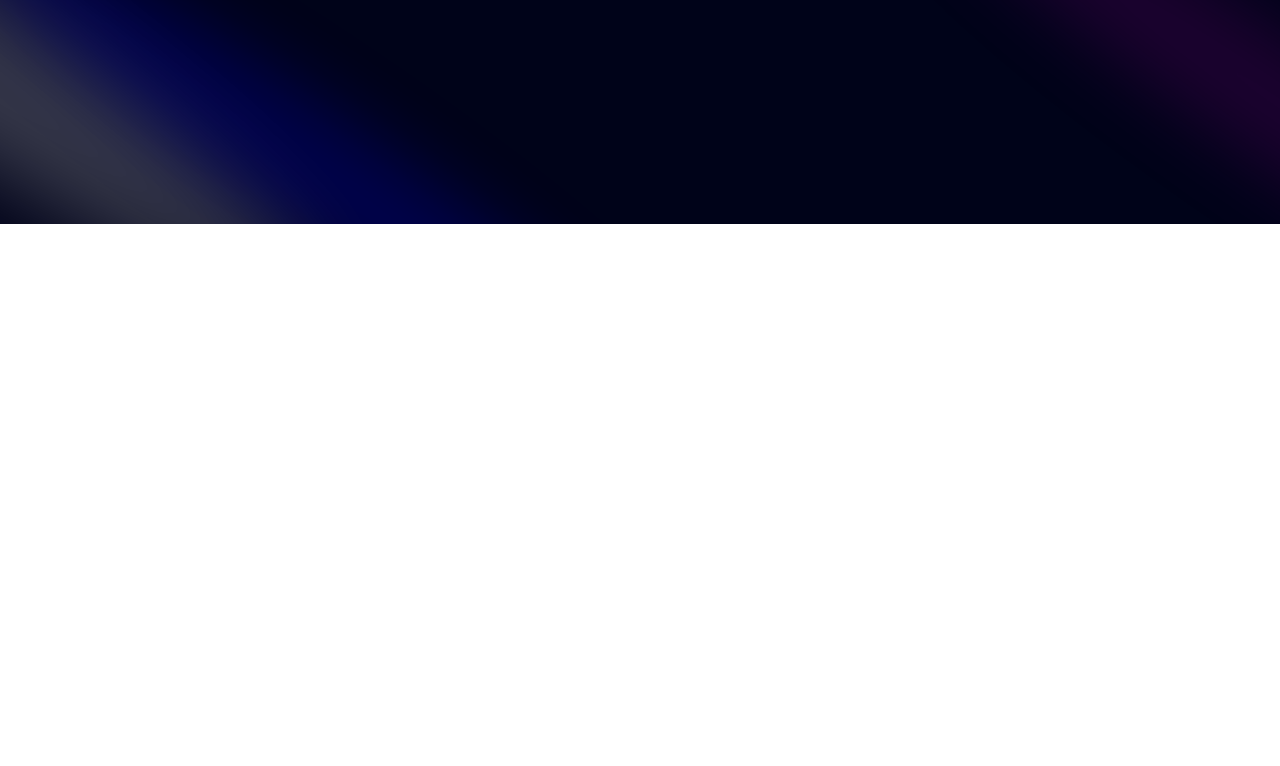
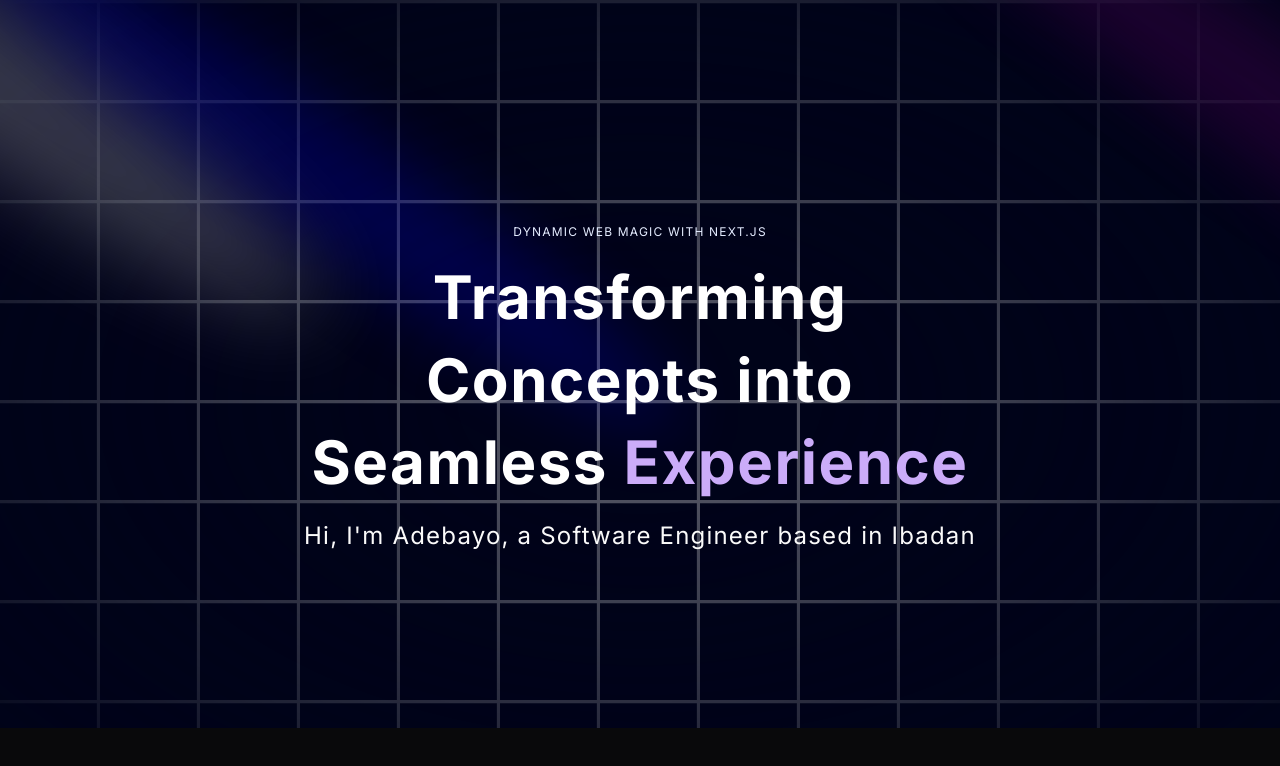
Before and after one commit to Obycodez55/portfolio, a Next.js app: page / in a window 1280 px wide. Shown: the top 766 px of the page. Built offline with nearby package versions, Linux system fonts and the light colour scheme.

Commit message:
Added TExt generation Animation and started on the button

```diff
--- a/app/layout.tsx
+++ b/app/layout.tsx
@@ -1,6 +1,7 @@
 import type { Metadata } from "next";
 import { Inter } from "next/font/google";
 import "./globals.css";
+import { ThemeProvider } from "./provider";
 
 const inter = Inter({ subsets: ["latin"] });
 
@@ -16,7 +17,16 @@
 }>) {
   return (
     <html lang="en">
-      <body className={inter.className}>{children}</body>
+      <body className={inter.className}>
+      <ThemeProvider
+            attribute="class"
+            defaultTheme="dark"
+            enableSystem
+            disableTransitionOnChange
+          >
+            {children}
+          </ThemeProvider>
+      </body>
     </html>
   );
 }
--- /dev/null
+++ b/app/provider.tsx
@@ -0,0 +1,9 @@
+"use client"
+
+import * as React from "react"
+import { ThemeProvider as NextThemesProvider } from "next-themes"
+import { type ThemeProviderProps } from "next-themes/dist/types"
+
+export function ThemeProvider({ children, ...props }: ThemeProviderProps) {
+  return <NextThemesProvider {...props}>{children}</NextThemesProvider>
+}
--- a/components/Hero.tsx
+++ b/components/Hero.tsx
@@ -1,16 +1,44 @@
-import React from 'react'
-import { Spotlight } from './ui/Spotlight';
+import React from "react";
+import { Spotlight } from "./ui/Spotlight";
+import { TextGenerateEffect } from "./ui/TextGenerateEffect";
+import MagicButton from "./ui/MagicButton";
 
 const Hero = () => {
   return (
     <div className="pb-20 pt-36">
-        <div>
-            <Spotlight className='-top-40 -left-10 md:-left-32 md:-top-20 h-screen' fill="white" />
-            <Spotlight className='top-10 left-full h-[80vh] w-[50vw]' fill="purple" />
-            <Spotlight className='top-28 left-80 h-[80vh] w-[50vw]' fill="blue" />
+      <div>
+        <Spotlight
+          className="-top-40 -left-10 md:-left-32 md:-top-20 h-screen"
+          fill="white"
+        />
+        <Spotlight
+          className="top-10 left-full h-[80vh] w-[50vw]"
+          fill="purple"
+        />
+        <Spotlight className="top-28 left-80 h-[80vh] w-[50vw]" fill="blue" />
+      </div>
+      <div className="h-screen w-full dark:bg-black-100 bg-white  dark:bg-grid-white/[0.3] bg-grid-black/[0.3] absolute top-0 left-0 flex items-center justify-center">
+        {/* Radial gradient for the container to give a faded look */}
+        <div className="absolute pointer-events-none inset-0 flex items-center justify-center dark:bg-black-100 bg-white [mask-image:radial-gradient(ellipse_at_center,transparent_20%,black)]" />
+      </div>
+      <div className="flex justify-center relative my-20 z-10">
+        <div className="max-w-[89vw] md:max-w-2xl lg:max-w-[60] flex flex-col items-center justify-center">
+          <h2 className="uppercase tracking-widest text-xs text-center text-blue-100 max-w-80">
+            Dynamic Web Magic with Next.js
+          </h2>
+          <TextGenerateEffect
+            className="text-center text-[40px] md:text-5xl lg:text-6xl "
+            words="Transforming Concepts into Seamless Experience"
+          />
+
+          <p className="text-center md:tracking-wider text-sm md:text-lg mb-4 lg:text-2xl">
+            Hi, I&apos;m Adebayo, a Software Engineer based in Ibadan
+          </p>
+          {/* <MagicButton title="Show my work"/> */}
         </div>
+      </div>
     </div>
-  )
-}
+  );
+};
 
 export default Hero;
--- /dev/null
+++ b/components/ui/MagicButton.tsx
@@ -0,0 +1,24 @@
+import React from "react";
+
+interface ButtonProps{
+  title: string,
+  icon: React.ReactNode,
+  position: string,
+  handleClick?: Function,
+  otherClasses?: string
+}
+
+const MagicButton: React.FC<ButtonProps> = ({
+  title, icon, position, handleClick, otherClasses
+}) => {
+  return (
+    <button className="relative inline-flex h-12 overflow-hidden rounded-full p-[1px] focus:outline-none focus:ring-2 focus:ring-slate-400 focus:ring-offset-2 focus:ring-offset-slate-50">
+      <span className="absolute inset-[-1000%] animate-[spin_2s_linear_infinite] bg-[conic-gradient(from_90deg_at_50%_50%,#E2CBFF_0%,#393BB2_50%,#E2CBFF_100%)]" />
+      <span className="inline-flex h-full w-full cursor-pointer items-center justify-center rounded-full bg-slate-950 px-3 py-1 text-sm font-medium text-white backdrop-blur-3xl">
+        Border Magic
+      </span>
+    </button>
+  );
+};
+
+export default MagicButton;
--- /dev/null
+++ b/components/ui/TextGenerateEffect.tsx
@@ -0,0 +1,54 @@
+"use client";
+import { useEffect } from "react";
+import { motion, stagger, useAnimate } from "framer-motion";
+import { cn } from "@/utils/cn";
+
+export const TextGenerateEffect = ({
+  words,
+  className,
+}: {
+  words: string;
+  className?: string;
+}) => {
+  const [scope, animate] = useAnimate();
+  let wordsArray = words.split(" ");
+  useEffect(() => {
+    animate(
+      "span",
+      {
+        opacity: 1,
+      },
+      {
+        duration: 2,
+        delay: stagger(0.2),
+      }
+    );
+  }, [animate]);
+
+  const renderWords = () => {
+    return (
+      <motion.div ref={scope}>
+        {wordsArray.map((word, idx) => {
+          return (
+            <motion.span
+              key={word + idx}
+              className={`${idx > 3 ? "text-purple" : "dark:text-white text-black"} opacity-0`}
+            >
+              {word}{" "}
+            </motion.span>
+          );
+        })}
+      </motion.div>
+    );
+  };
+
+  return (
+    <div className={cn("font-bold", className)}>
+      <div className="my-4">
+        <div className=" dark:text-white text-black leading-snug tracking-wide">
+          {renderWords()}
+        </div>
+      </div>
+    </div>
+  );
+};
--- a/package.json
+++ b/package.json
@@ -13,6 +13,7 @@
     "framer-motion": "^11.2.10",
     "mini-svg-data-uri": "^1.4.4",
     "next": "14.2.3",
+    "next-themes": "^0.3.0",
     "react": "^18",
     "react-dom": "^18",
     "tailwind-merge": "^2.3.0",
```
Also changed, not shown: 1 other file (tests, documents, lock files or other folders).
